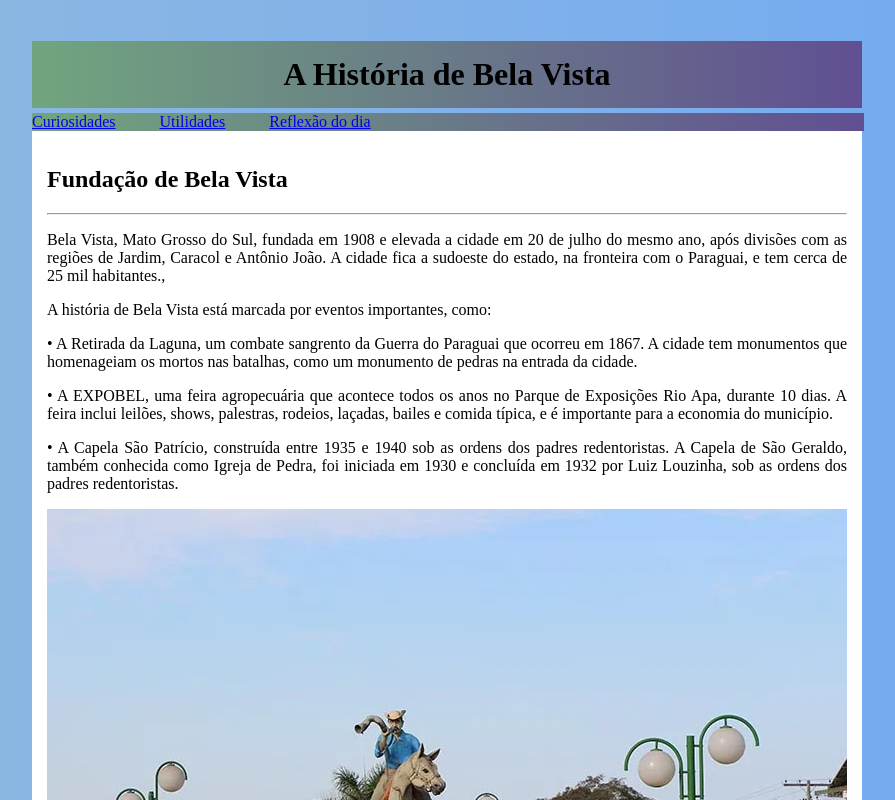
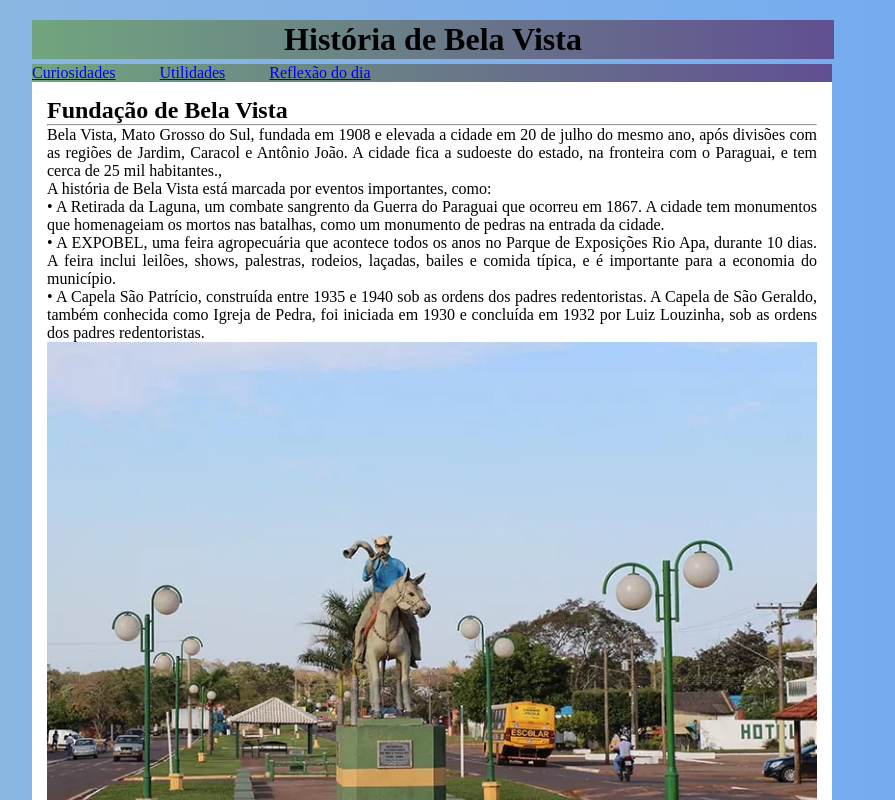
Before and after one commit to Paulo-afonso190/aplicandoconhecimentos, a plain HTML site: page index.html in a window 1280 px wide. Shown: the top 800 px of the page, without its empty margins (208-1103 px from the left). Drawn offline with Linux system fonts and the light colour scheme.

Commit message:
Update index.html

```diff
--- a/index.html
+++ b/index.html
@@ -6,7 +6,10 @@
     <title>Grupos de tags</title>
 
    <style>
-
+*{
+    margin: 0px;
+    padding: 0px;
+}
 
 body{
 
@@ -19,14 +22,15 @@ body{
 
 main{
     background-color: white;
-    width: 800px;
-    margin: auto;
+    max-width: 800px;
+    min-width: 320px;
+    margin: 0px;
     padding: 15px;
 }
 
 nav{
     background-image: linear-gradient(to right, #71a57e, #614f92);
-    width: 832px;
+    width: 800px;
 }
 
 a{
@@ -36,15 +40,17 @@ h1{
     text-align: center;
     background-image: linear-gradient(to right, #71a57e, #614f92);
     width: 800px;
-    padding: 15px;
+    padding: 1px;
     margin-bottom: 5px;
+}
 
-
+img{
+    width: 100%;
 }
 
 footer{
     background-image: linear-gradient(to right, #71a57e, #614f92);
-    width: 832px;
+    width: 800px;
     text-align: center;
 }
    </style>
@@ -53,7 +59,7 @@ footer{
 <body>
     <header>
 
-        <h1>A História de Bela Vista</h1>
+        <h1>História de Bela Vista</h1>
         <nav>
             <a href="Curiosidades.html" target="_blank">Curiosidades</a>
             <a href="utilidades.html" target="_blank">Utilidades</a>
```
